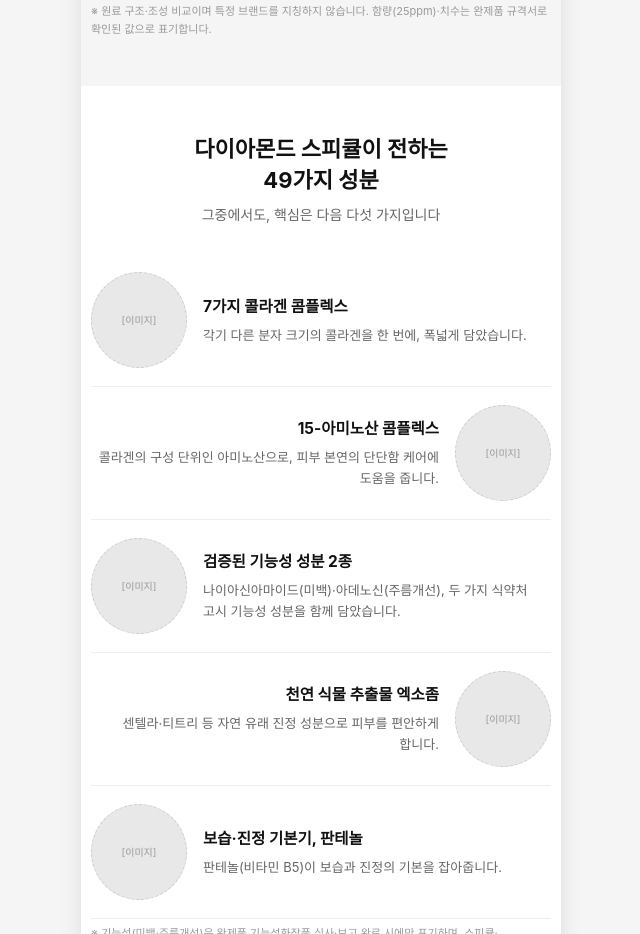
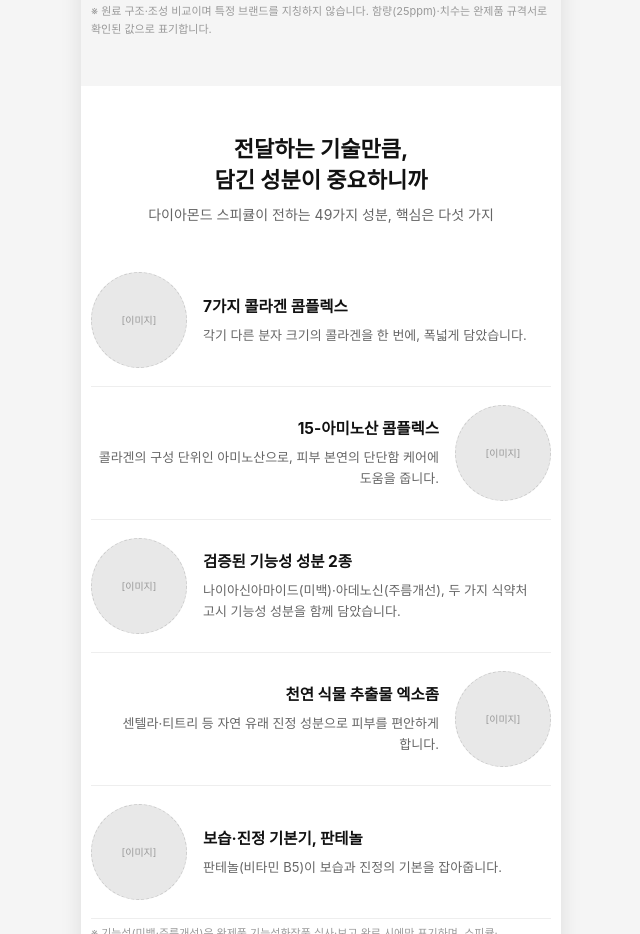
Before and after one commit to nofaildesignoffice/s2m-research, a plain HTML site: page wireframe.html in a window 1280 px wide. Shown: the part 6868-7802 px from the top of the page, without its empty margins (319-959 px from the left). Drawn offline with Linux system fonts and the light colour scheme.

Commit message:
성분 섹션 타이틀을 '전달 기술만큼 담긴 성분이 중요하니까'로(성분 중요성 강조), 49가지는 서브로

```diff
--- a/wireframe.html
+++ b/wireframe.html
@@ -299,8 +299,8 @@
 
 <!-- [6-1b] 검증된 기능성 성분 + 49성분 -->
 <section>
-  <h2 class="section-title">다이아몬드 스피큘이 전하는<br>49가지 성분</h2>
-  <p class="section-subtitle">그중에서도, 핵심은 다음 다섯 가지입니다</p>
+  <h2 class="section-title">전달하는 기술만큼,<br>담긴 성분이 중요하니까</h2>
+  <p class="section-subtitle">다이아몬드 스피큘이 전하는 49가지 성분, 핵심은 다섯 가지</p>
 
   <!-- 이미지(원형) + 텍스트, 좌우 교차 -->
   <div class="ing-row">
```
